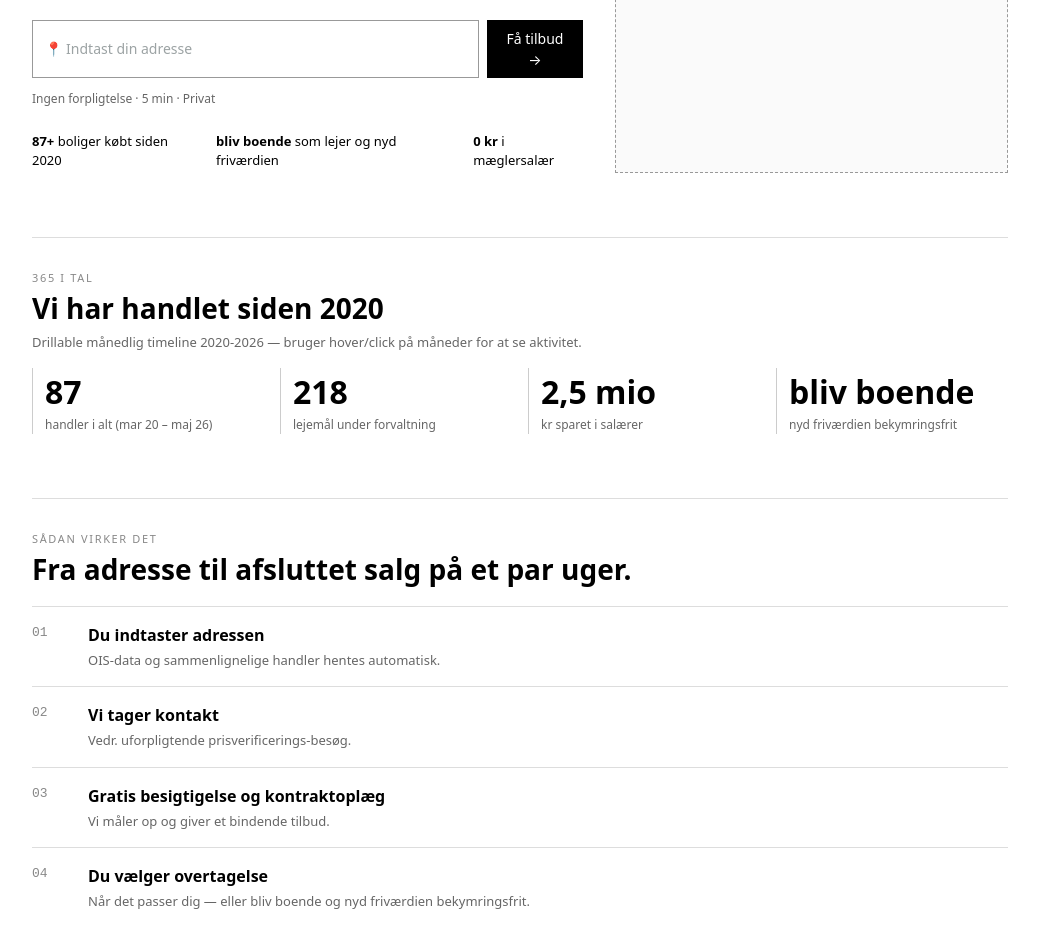
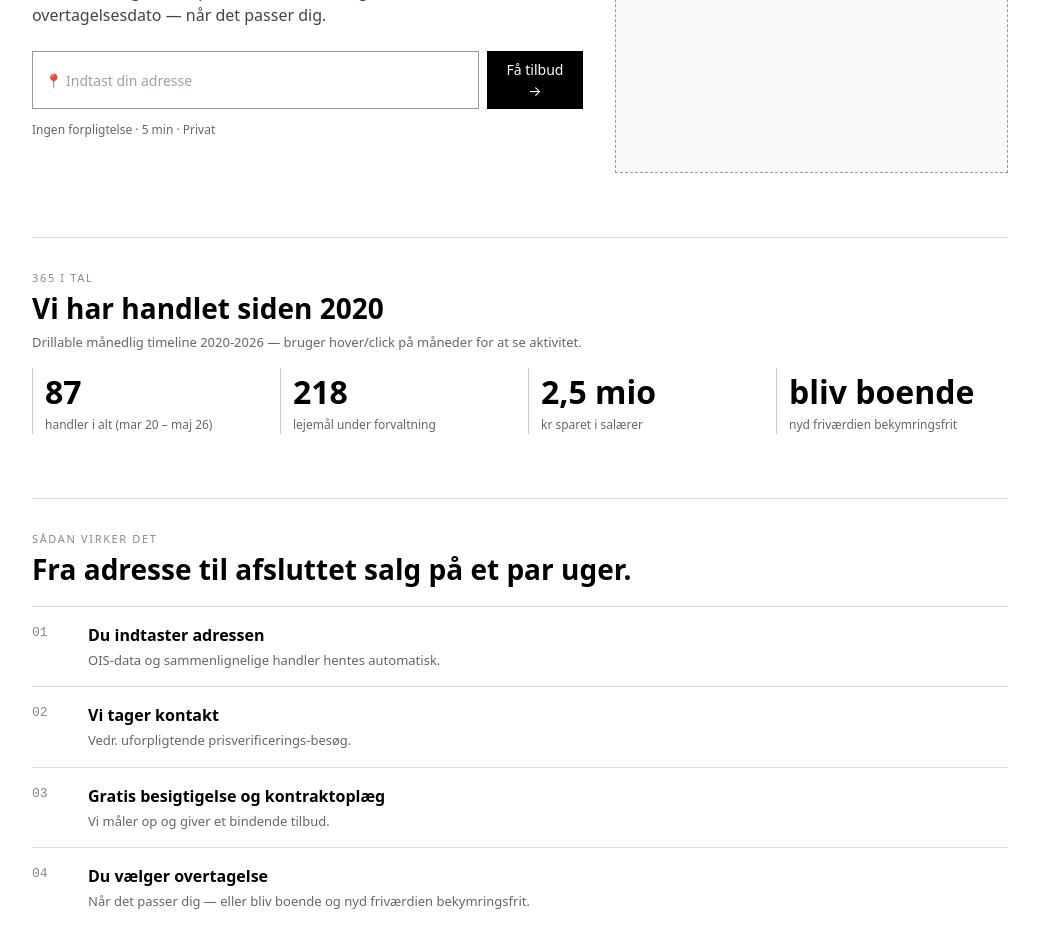
Before and after one commit to Jacoblisby/crm-v2, a Next.js app: page /salg-wire in a window 1280 px wide. Shown: the part 820-1749 px from the top of the page, without its empty margins (120-1159 px from the left). Built offline with nearby package versions, Linux system fonts and the light colour scheme.

Commit message:
salg-wire: slet dobbelt trust-strip paa Landing (info findes nedenunder)
Co-Authored-By: Claude Opus 4.7 (1M context) <noreply@anthropic.com>

```diff
--- a/src/app/salg-wire/page.tsx
+++ b/src/app/salg-wire/page.tsx
@@ -464,11 +464,6 @@ function Landing() {
           <p style={{ fontSize: 12, color: '#666', marginTop: 12 }}>
             Ingen forpligtelse · 5 min · Privat
           </p>
-          <div style={{ marginTop: 24, display: 'flex', gap: 24, fontSize: 13 }}>
-            <span><strong>87+</strong> boliger købt siden 2020</span>
-            <span><strong>bliv boende</strong> som lejer og nyd friværdien</span>
-            <span><strong>0 kr</strong> i mæglersalær</span>
-          </div>
         </div>
         <Box label="hero lifestyle photo (4:5)" h={400} />
       </div>
```
